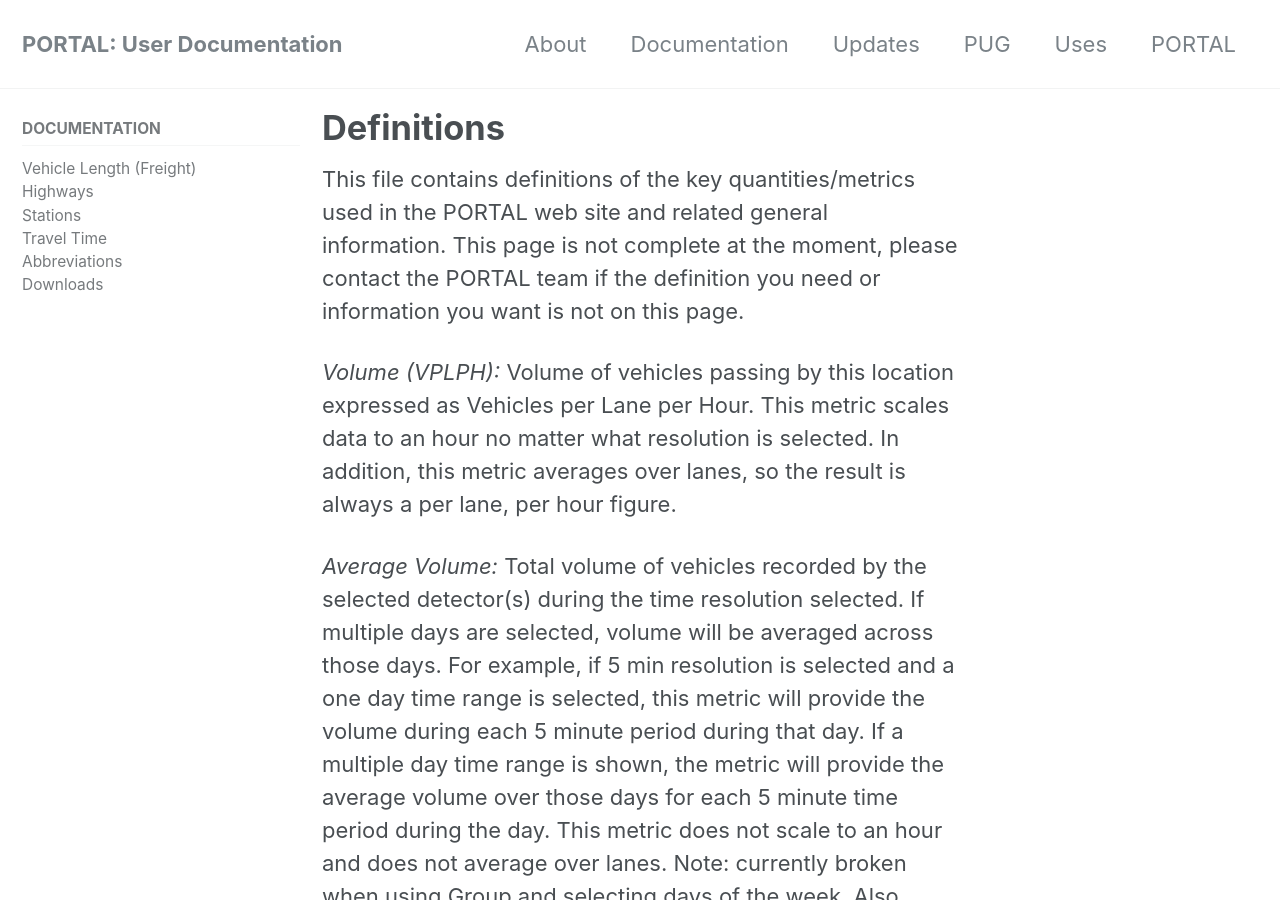
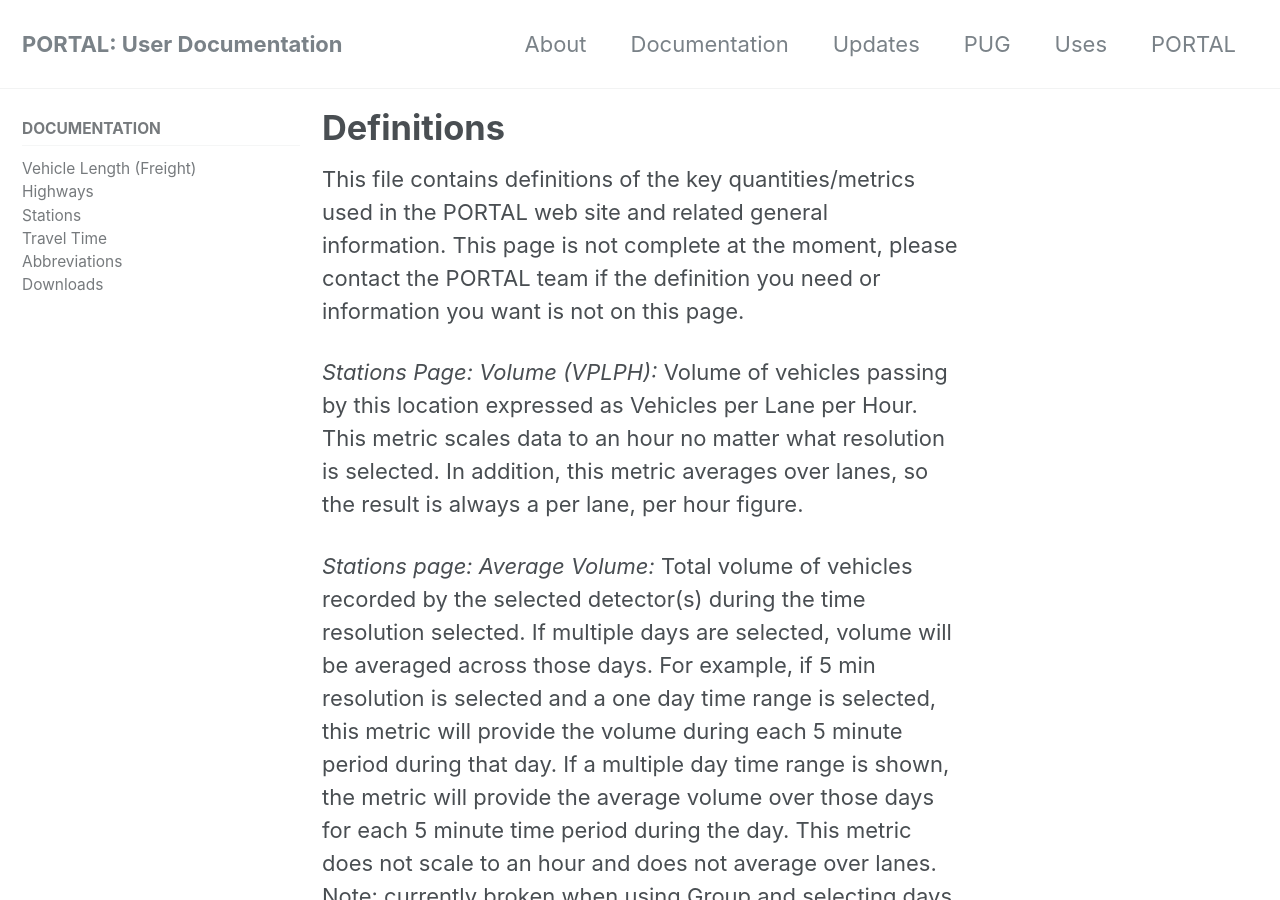
Before and after one commit to adus/portal-documentation, a Jekyll site: the page built from _documents/definitions.md, in a window 1280 px wide and 900 px high. Built offline with Jekyll 4.4.1, drawn with Linux system fonts in a browser that asks for light colours; nearby versions of some CDN libraries.

Commit message:
Update definitions.md

```diff
--- a/_documents/definitions.md
+++ b/_documents/definitions.md
@@ -7,11 +7,11 @@ This page is not complete at the moment, please contact the PORTAL team if the d
 you want is not on this page.
 
 
-*Volume (VPLPH):*  Volume of vehicles passing by this location expressed as Vehicles per Lane per Hour. This metric scales
-data to an hour no matter what resolution is selected. In addition, this metric averages over lanes,
+*Stations Page: Volume (VPLPH):*  Volume of vehicles passing by this location expressed as Vehicles per Lane per Hour.
+This metric scales data to an hour no matter what resolution is selected. In addition, this metric averages over lanes,
 so the result is always a per lane, per hour figure.
 
-*Average Volume:* Total volume of vehicles recorded by the selected detector(s) during the time resolution
+*Stations page: Average Volume:* Total volume of vehicles recorded by the selected detector(s) during the time resolution
 selected. If multiple days are selected, volume will be averaged across those days. For example, if 5 min resolution
 is selected and  a one day time range is selected, this metric will provide the volume during each 5 minute period during
 that day. If a multiple day time range is shown, the metric will provide the average volume over those days for
```
